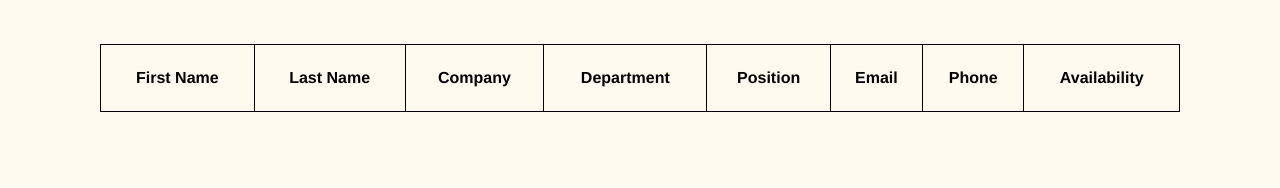
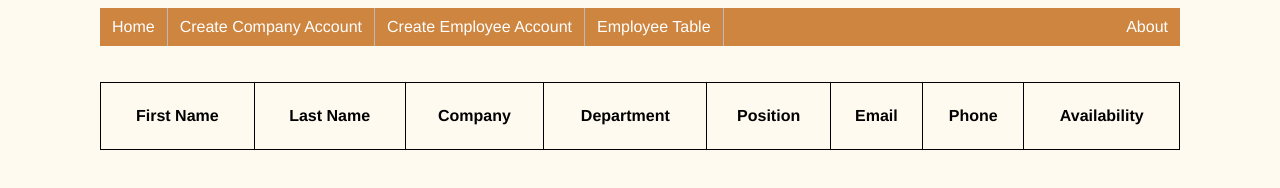
Before and after one commit to leame/WorkLifeApp, a website: page table.html in a window 1280 px wide. Drawn offline with Linux system fonts and the light colour scheme; no server answers.

Commit message:
Add nav bar

```diff
--- a/table.html
+++ b/table.html
@@ -7,6 +7,16 @@
   <title>Work/Life Balance</title>
   <script type="text/javascript" src="table.js"></script>
   <link rel="stylesheet" href="style.css">
+
+     <!--NAV BAR-->
+   <ul class="barul">
+     <li class="barli"><a href="http://web.engr.oregonstate.edu/~emersoel/index.html" class="navHeight navHover" >Home</a></li>
+     <li class="barli"><a href= "http://web.engr.oregonstate.edu/~emersoel/compcreate.html" class="navHeight navHover">Create Company Account</a></li>
+     <li class="barli"><a href="http://web.engr.oregonstate.edu/~emersoel/emplcreate.html" class="navHeight navHover">Create Employee Account</a></li>
+     <li class="barli"><a href="http://web.engr.oregonstate.edu/~emersoel/table.html" class="navHeight navHover">Employee Table</a></li>
+     <li style="float:right"><a href="http://web.engr.oregonstate.edu/~emersoel/about.html" class="navHeight navHover">About</a></li>
+   </ul>
+
   </head>
 
 
```
